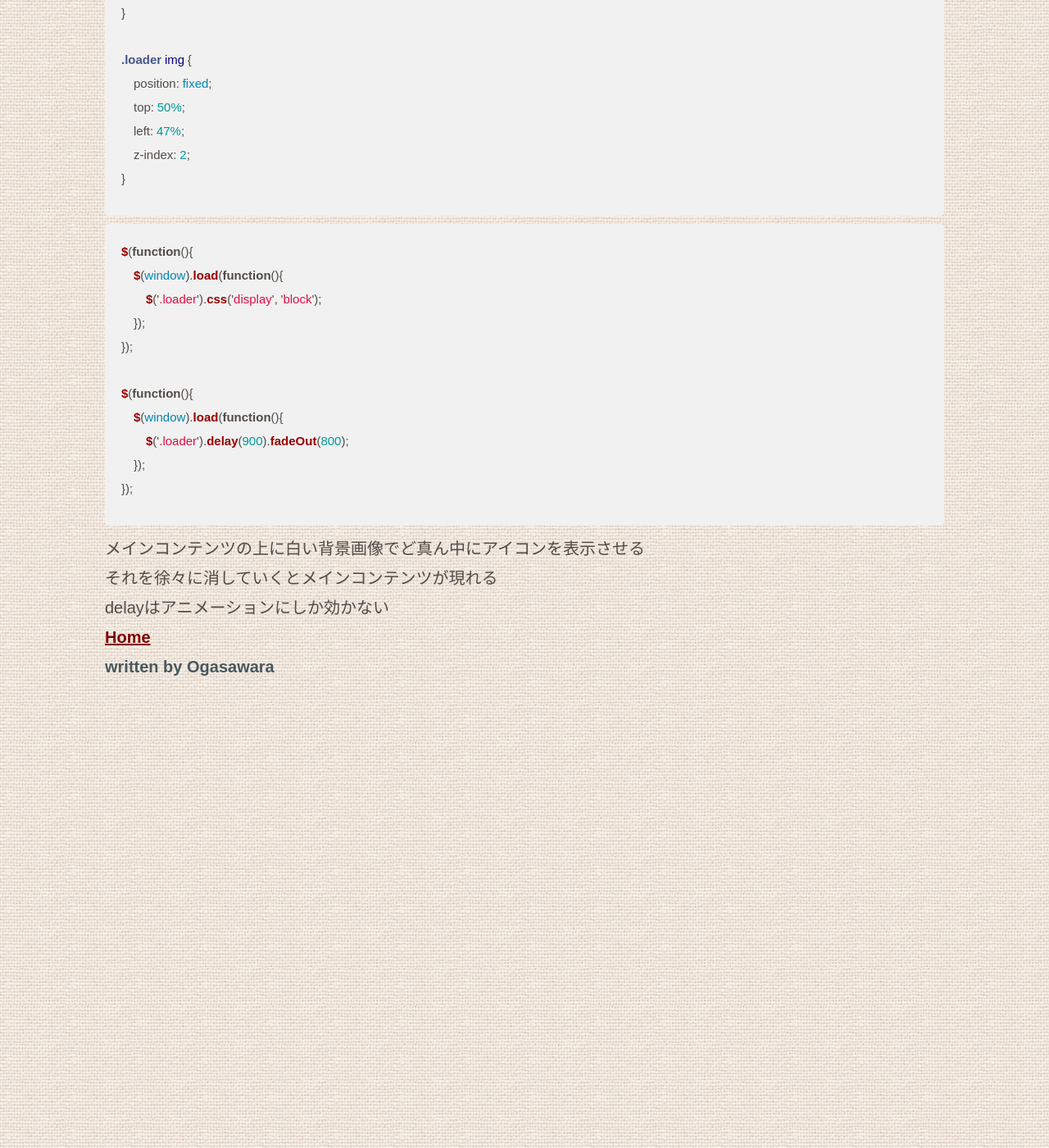
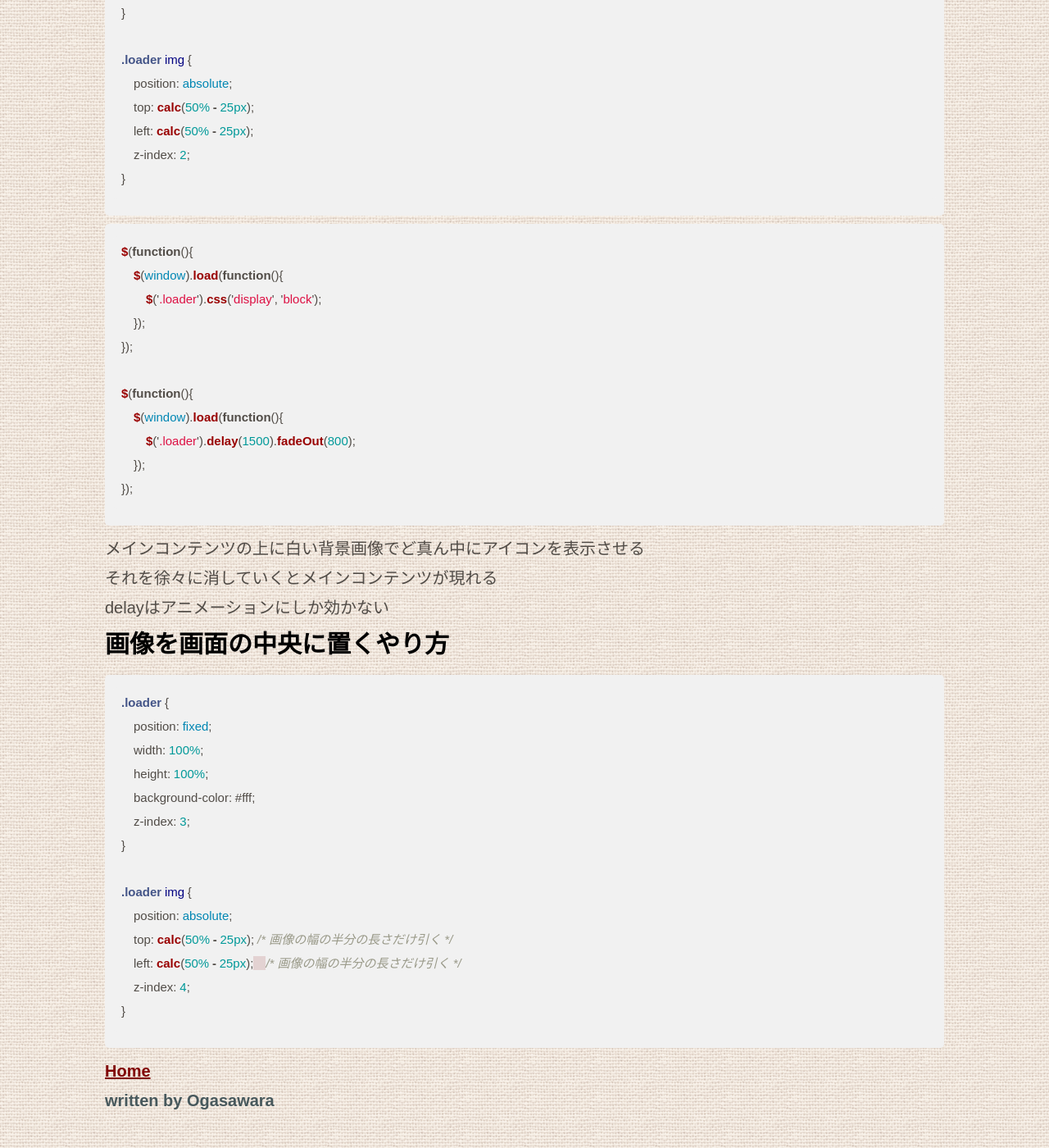
Before and after one commit to satoshiogasawara/satoshiogasawara.github.io, a Jekyll site: the page built from _posts/2017-10-09-title01.md, in a window 1280 px wide and 1400 px high, scrolled down 1074 px. Shown: the whole window at 82% size. Built offline with Jekyll 4.4.1, drawn with Linux system fonts in a browser that asks for light colours; nearby versions of some CDN libraries.

Commit message:
2017/10/10

````diff
--- a/_posts/2017-10-09-title01.md
+++ b/_posts/2017-10-09-title01.md
@@ -25,9 +25,9 @@
 }
 
 .loader img {
-    position: fixed;
-    top: 50%;
-    left: 47%;
+    position: absolute;
+    top: calc(50% - 25px);
+    left: calc(50% - 25px);
     z-index: 2;
 }
 ```
@@ -41,7 +41,7 @@
 
 $(function(){
     $(window).load(function(){
-    	$('.loader').delay(900).fadeOut(800);
+    	$('.loader').delay(1500).fadeOut(800);
     });
 });
 ```
@@ -50,3 +50,23 @@
 それを徐々に消していくとメインコンテンツが現れる
 
 delayはアニメーションにしか効かない
+
+
+# 画像を画面の中央に置くやり方
+
+```css
+.loader {
+    position: fixed;
+    width: 100%;
+    height: 100%;
+    background-color: #fff;
+    z-index: 3;
+}
+
+.loader img {
+    position: absolute;
+    top: calc(50% - 25px); /* 画像の幅の半分の長さだけ引く */
+    left: calc(50% - 25px);　/* 画像の幅の半分の長さだけ引く */
+    z-index: 4;
+}
+```
````
Also changed, not shown: _posts/2017-10-10-title01.md (added, +20 -0 lines), _posts/2017-10-10-title02.md (added, +60 -0 lines).
